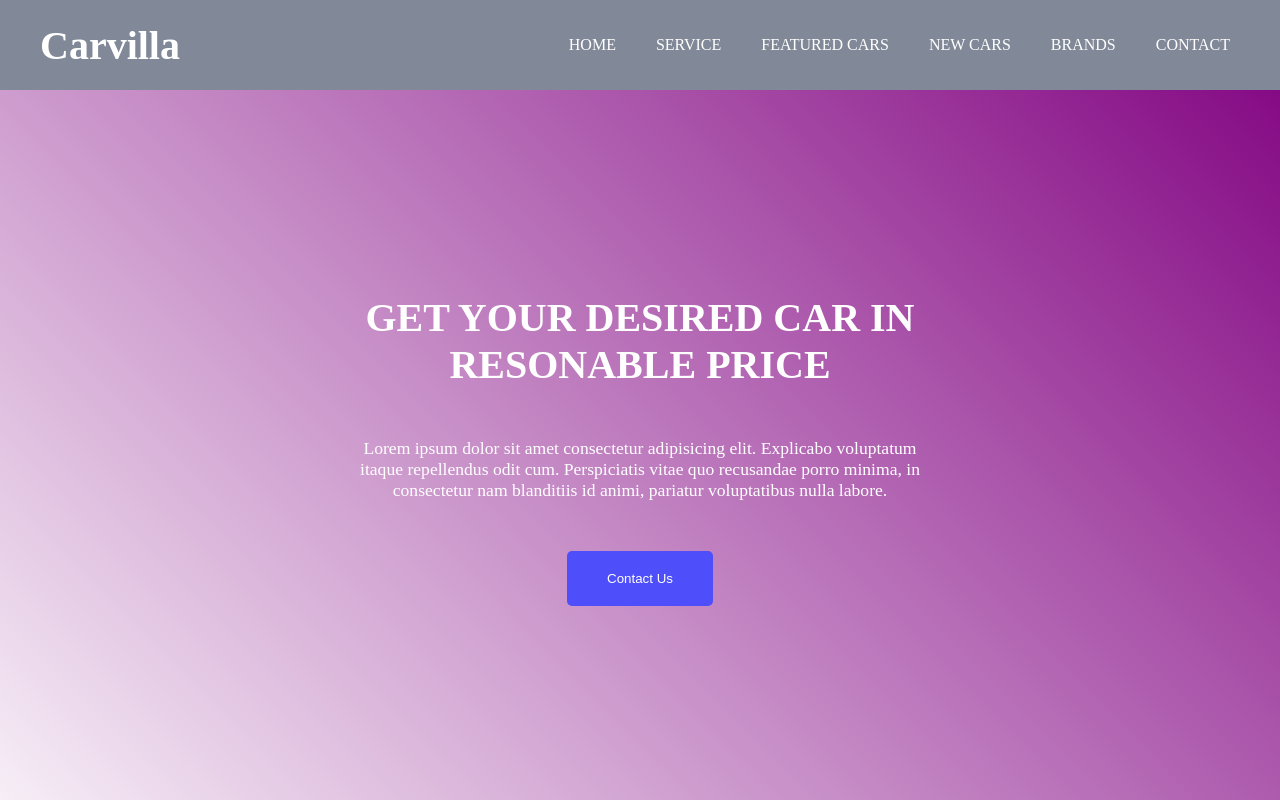
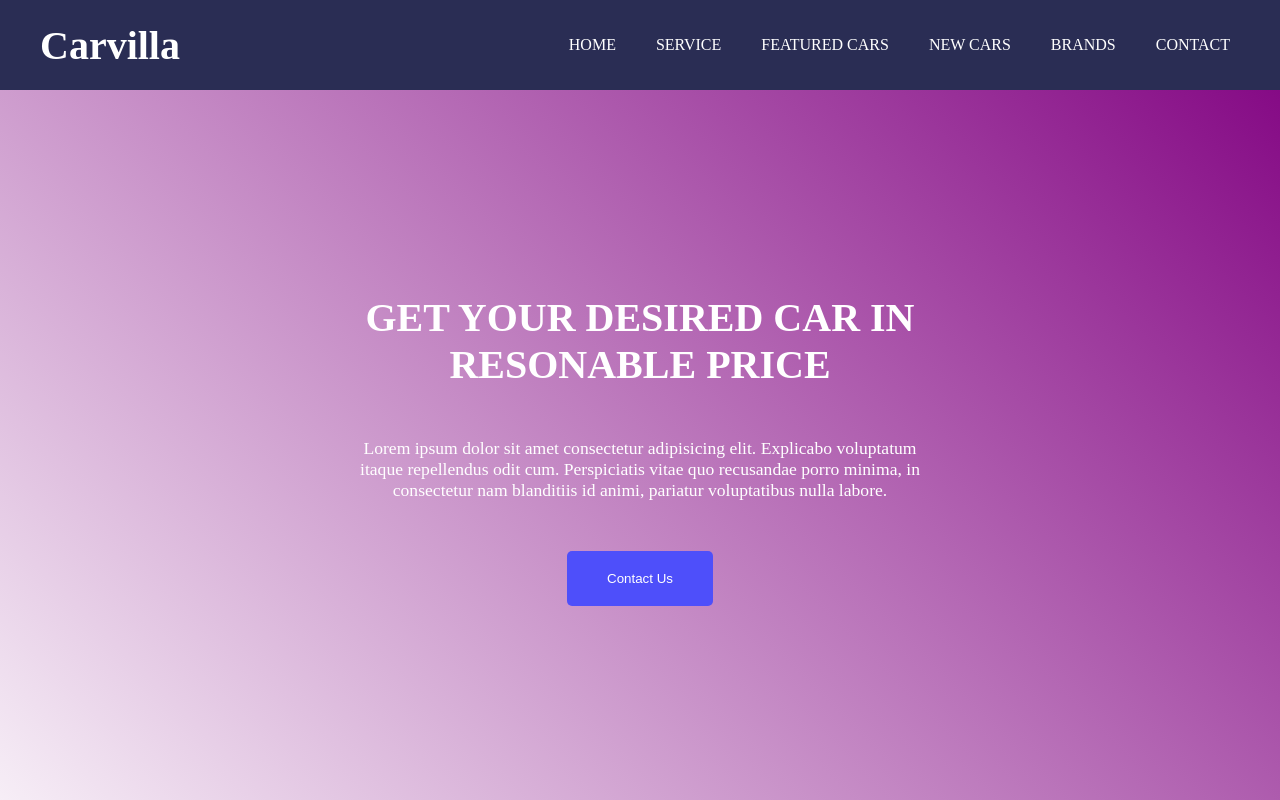
Before and after one commit to Yuireising-Ngalung/Project-1, a plain HTML site: page index.html in a window 1280 px wide. Shown: the top 800 px of the page. Drawn offline with Linux system fonts and the light colour scheme.

Commit message:
Update style.css

```diff
--- a/style.css
+++ b/style.css
@@ -79,7 +79,7 @@ a:hover {
 /* ===============DESKTOP MENU=========== */
 
 header {
-  background-color: var(--gray_color_2);
+  background-color: var(--footer_background_color);
   position: fixed;
   width: 100%;
   top: 0;
```
